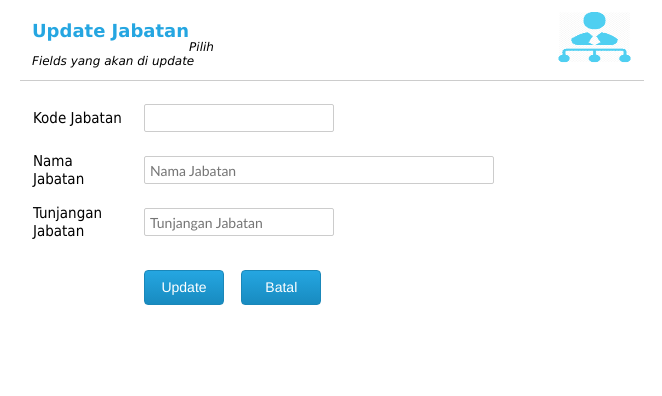
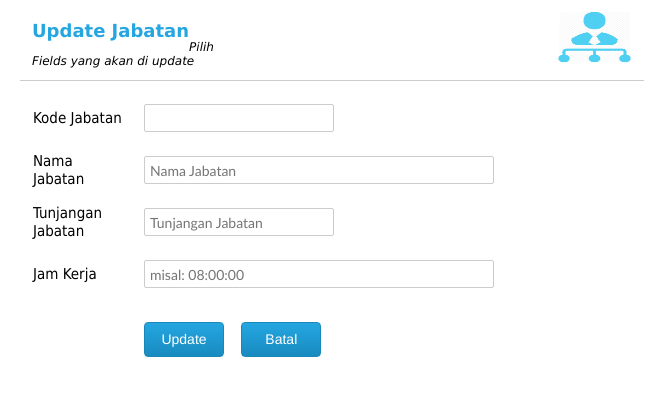
Before and after one commit to AaEzha/reoseg, a PHP site: page /admin/editJab.php?kode_jab=1 in a window 1280 px wide. Shown: the top 396 px of the page, without its empty margins (63-725 px from the left). Run offline with PHP 8.4, Linux system fonts and the light colour scheme; data that the repository does not hold is empty.

Commit message:
Update jabatan dengan jam kerja

```diff
--- a/admin/editJab.php
+++ b/admin/editJab.php
@@ -28,12 +28,17 @@
     <tr>
       <td>Nama Jabatan</td>
       <td><label for="namajab"></label>
-      <input name="namajab" type="text" id="namajab" size="40"  value="<?php echo $hasil['data']['nama_jab']?>" placeholder="Nama Jabatan"/></td>
+      <input name="namajab" type="text" id="namajab" size="40"  value="<?php echo $hasil['data']['nama_jab']?>" placeholder="Nama Jabatan"/ required></td>
     </tr>
     <tr>
       <td>Tunjangan Jabatan</td>
       <td><label for="tunjjab"></label>
-      <input name="tunjjab" type="number" id="tunjjab" size="40"  value="<?php echo $hasil['data']['tunj_jab']?>" placeholder="Tunjangan Jabatan"/></td>
+      <input name="tunjjab" type="number" id="tunjjab" size="40"  value="<?php echo $hasil['data']['tunj_jab']?>" placeholder="Tunjangan Jabatan"/ required></td>
+    </tr>
+    <tr>
+      <td>Jam Kerja</td>
+      <td><label for="jam_kerja"></label>
+      <input name="jam_kerja" type="text" id="jam_kerja" size="40"  value="<?php echo $hasil['data']['jam_kerja']?>" placeholder="misal: 08:00:00"/ pattern="\d{2}[\:]\d{2}[\:]\d{2}" maxlength="8" required></td>
     </tr>
     <tr>
       <td>&nbsp;</td>
@@ -48,7 +53,7 @@
 <?php
 	if(isset($_POST['submit'])){
 		if($_POST['submit']){
-            if(updateDataJabatan($_POST['kodejab'],$_POST['namajab'],$_POST['tunjjab'])){
+            if(updateDataJabatan($_POST['kodejab'],$_POST['namajab'],$_POST['tunjjab'],$_POST['jam_kerja'])){
 				echo '<script language="javascript">alert("Data Berhasil di Update");location.replace("index.php?pil=view_jab"); </script>';
 				//header ('location:index.php?pil=view_jab');
 			}else{
--- a/admin/viewJab.php
+++ b/admin/viewJab.php
@@ -31,11 +31,12 @@
       <div class="form-subHeader">List Seluruh Jabatan</div>
 
   </div>
-<table width="620" border="0" class="vtable" style="margin-left:78px;">
+<table width="90%" border="0" class="vtable">
   <tr align="center">
     <th width="98">Kode Jabatan</th>
     <th width="246">Nama Jabatan</th>
     <th width="103">Tunjangan Jabatan</th>
+    <th width="103">Jam Kerja</th>
     <th width="124">Opsi</th>
   </tr>
   <?php while ($row=mysql_fetch_row($hasil)){?>
@@ -43,7 +44,8 @@
     <td align="center"><?php echo $row['0'];?></td>
     <td><?php echo $row['1'];?></td>
     <td align="center"><?php echo "Rp. ".number_format($row['2']);?></td>
-    <td align="center"><a title="Update" href="index.php?pil=edit_jab&kode_jab=<?php echo $row['0'];?>"><img src="../asset/images/edit.png"/></a> <a title="Delete" href="viewJab.php?pil=delete&kode_jab=<?php echo $row['0'];?>"><img src="../asset/images/deleted.png"/></a> </td>
+    <td align="center"><?php echo $row['3'];?></td>
+    <td align="center"><a title="Update" href="index.php?pil=edit_jab&kode_jab=<?php echo $row['0'];?>"><img src="../asset/images/edit.png"/></a> <a title="Delete" href="viewJab.php?pil=delete&kode_jab=<?php echo $row['0'];?>" onClick="return confirm('Anda yakin akan menghapus data ini?')"><img src="../asset/images/deleted.png"/></a> </td>
   </tr>
   <?php }?>
 </table>
--- a/fungsiJab.php
+++ b/fungsiJab.php
@@ -1,9 +1,9 @@
 <?php
 	include ('koneksi.php');
 
-	function insertDataJabatan($kode_jab, $nama_jab,$tunj_jab){
+	function insertDataJabatan($kode_jab, $nama_jab,$tunj_jab,$jam_kerja){
        global $KoneksiDB;
-       $sql="INSERT into tbjabatan (kode_jab, nama_jab,tunj_jab)VALUES ('$kode_jab', '$nama_jab','$tunj_jab')";
+       $sql="INSERT into tbjabatan (kode_jab, nama_jab,tunj_jab,jam_kerja)VALUES ('$kode_jab', '$nama_jab','$tunj_jab','$jam_kerja')";
        $hasil=mysql_query($sql);
        return ($hasil);
       }
@@ -21,7 +21,8 @@
                while($rows=mysql_fetch_assoc($hasil)){
                    $data=array("kode_jab"  =>$rows["kode_jab"],
                                "nama_jab"=>$rows["nama_jab"],
-                               "tunj_jab"=>$rows["tunj_jab"]);
+                               "tunj_jab"=>$rows["tunj_jab"],
+                               "jam_kerja"=>$rows["jam_kerja"]);
                }
            }else{
              $error=2; //jika data tidak ditemukan
@@ -33,9 +34,9 @@
               return ($hasil);
          }
 	// edit data jabatan
-	function updateDataJabatan($kode_jab, $nama_jab,$tunj_jab){
+	function updateDataJabatan($kode_jab, $nama_jab,$tunj_jab,$jam_kerja){
        global $KoneksiDB;
-       $sql="UPDATE tbjabatan SET nama_jab='$nama_jab',tunj_jab='$tunj_jab' WHERE kode_jab='$kode_jab' ";
+       $sql="UPDATE tbjabatan SET nama_jab='$nama_jab',tunj_jab='$tunj_jab',jam_kerja='$jam_kerja' WHERE kode_jab='$kode_jab' ";
        $hasil=mysql_query($sql);
        return ($hasil);
     }
```
Also changed, not shown: admin/formJab.php (+6 -1 lines), asset/js/num.js (added, +8 -0 lines), index.php (+6 -5 lines), proses_absensi.php (added, +53 -0 lines).
